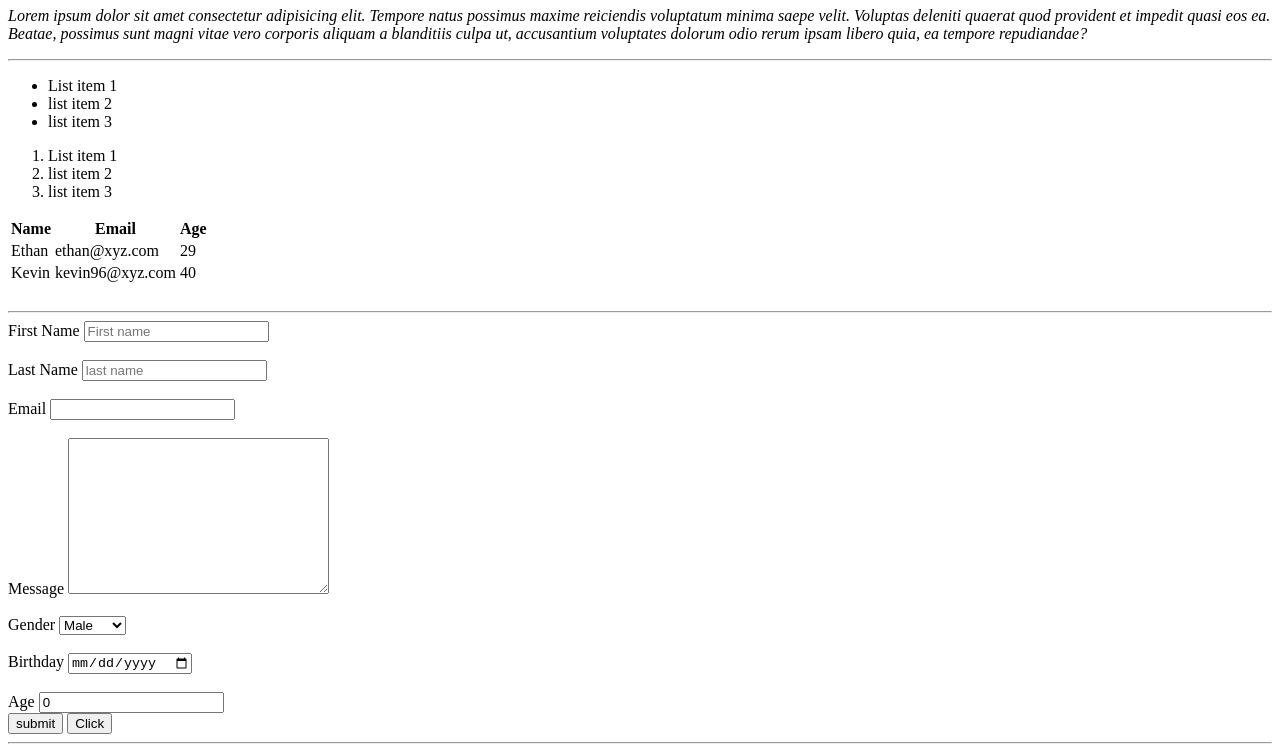
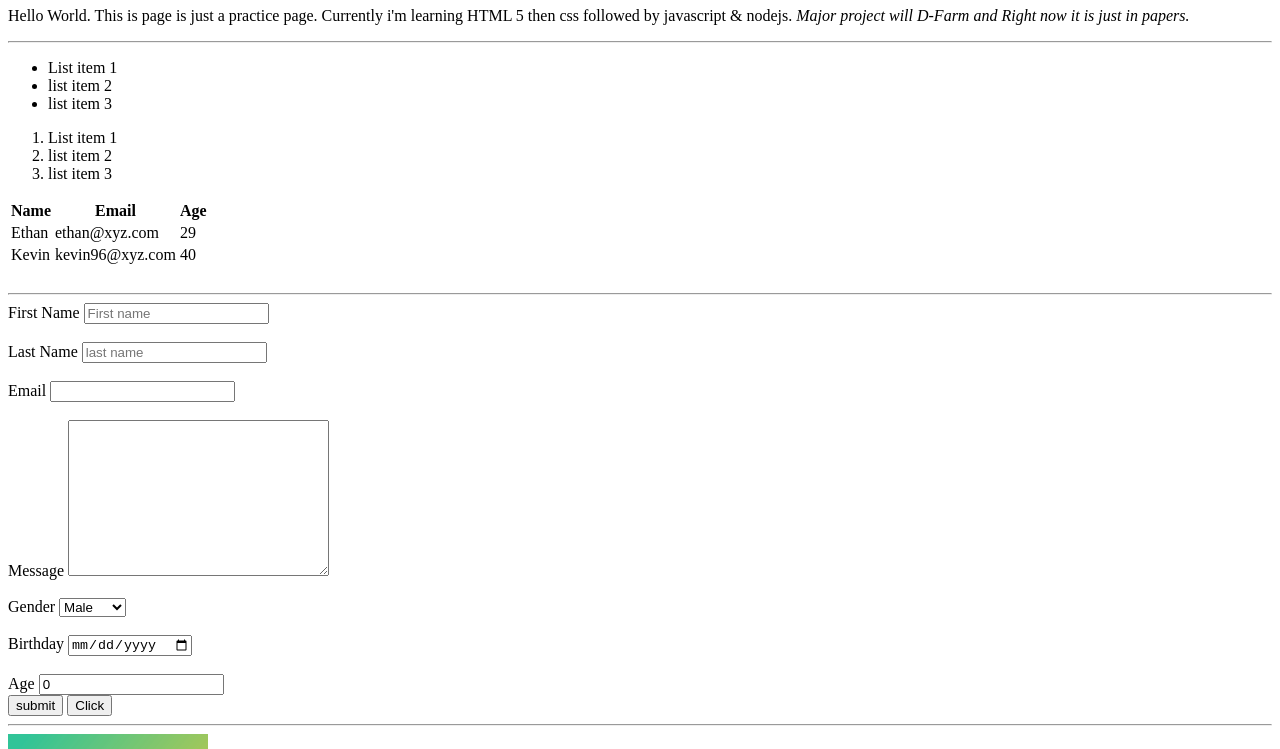
Before and after one commit to Eshan01/Demo, a plain HTML site: page pra.html in a window 1280 px wide. Shown: the part 73-822 px from the top of the page. Drawn offline with Linux system fonts and the light colour scheme.

Commit message:
Add files via upload

```diff
--- a/pra.html
+++ b/pra.html
@@ -5,9 +5,9 @@
         Practice!
     </title>
     <body>
-        <h1>Structure</h1>
-        <p><i>Lorem ipsum dolor sit amet consectetur adipisicing elit. Tempore natus possimus maxime reiciendis voluptatum minima saepe velit. Voluptas deleniti quaerat quod provident et impedit
-            quasi eos ea. Beatae, possimus sunt magni vitae vero corporis aliquam a blanditiis culpa ut, accusantium voluptates dolorum odio rerum ipsam libero quia, ea tempore repudiandae?</i></p>
+        <h1>Introduction</h1>
+        <p>Hello World. This is page is just a practice page. Currently i'm learning HTML 5 then css followed by javascript & nodejs.
+             <i>Major project will D-Farm and Right now it is just in papers.</i></p>
             <hr/>
 
             <!--list-->
```
